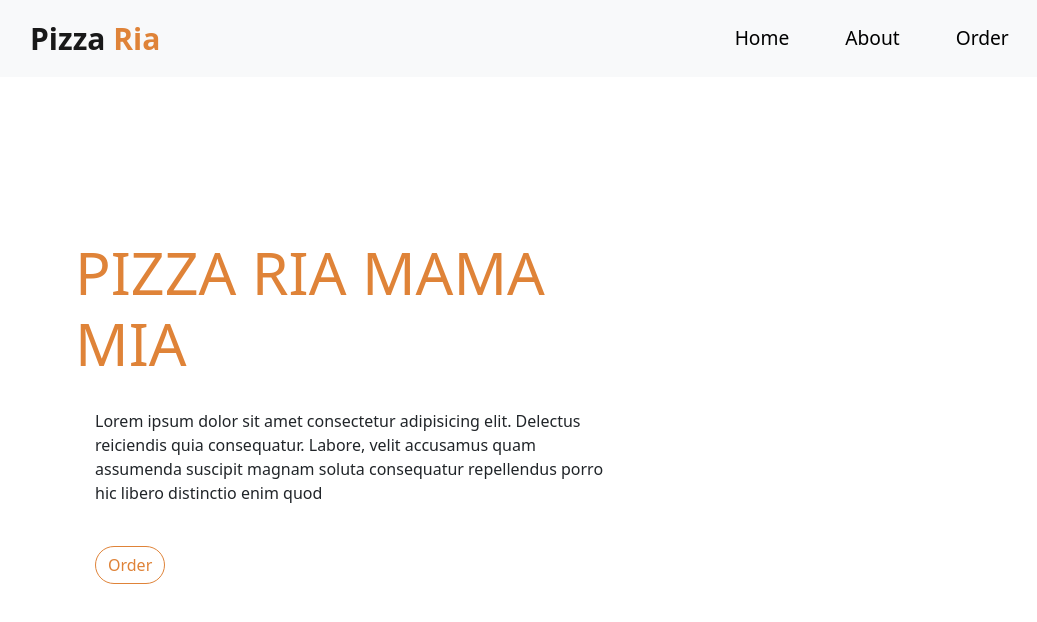
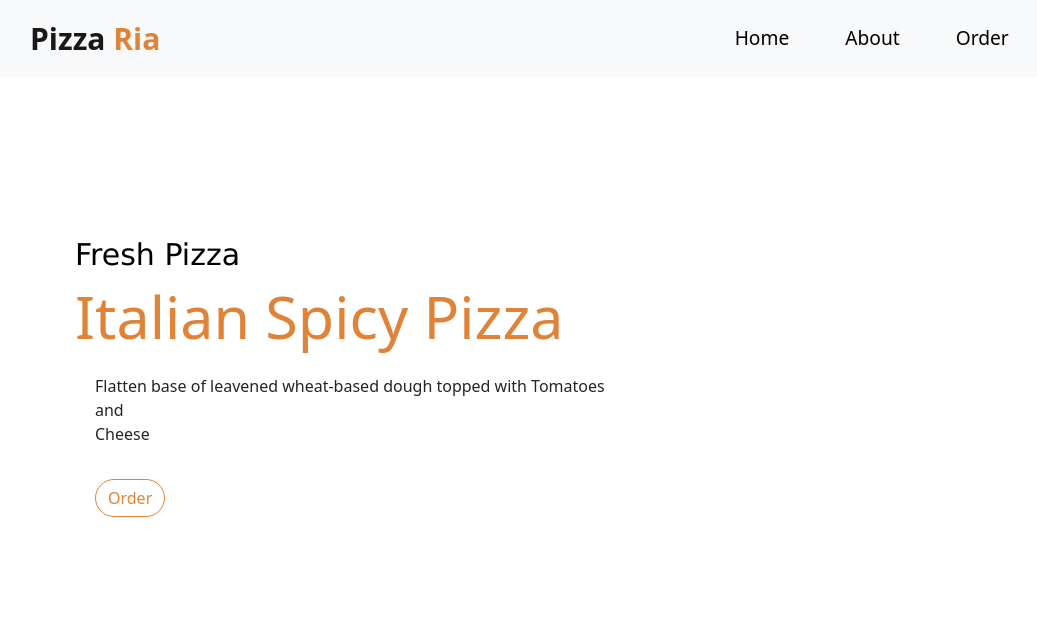
Before and after one commit to Hussein-omar-osman/pizza-project, a plain HTML site: page index.html in a window 1280 px wide. Shown: the whole page, without its empty margins (7-1044 px from the left). Drawn offline with nearby package versions, Linux system fonts and the light colour scheme.

Commit message:
edditing text of intro

```diff
--- a/index.html
+++ b/index.html
@@ -42,12 +42,12 @@
     <div id="intro" class="container">
       <div class="row">
         <div id="des" class="col-6">
-          <h1>PIZZA RIA MAMA MIA</h1>
+          <h3>Fresh Pizza</h3>
+          <h1>Italian Spicy Pizza</h1>
           <p>
-            Lorem ipsum dolor sit amet consectetur adipisicing elit. Delectus
-            reiciendis quia consequatur. Labore, velit accusamus quam assumenda
-            suscipit magnam soluta consequatur repellendus porro hic libero
-            distinctio enim quod
+            Flatten base of leavened wheat-based dough topped with Tomatoes and
+            <br />
+            Cheese
           </p>
           <button type="button" class="btn btn-outline-warning">Order</button>
         </div>
--- a/syle.css
+++ b/syle.css
@@ -33,11 +33,17 @@
   color: #df8338;
   font-size: 3.7rem;
 }
+#intro #des h3 {
+  color: black;
+  font-family: "Lucida Sans", "Lucida Sans Regular", "Lucida Grande",
+    "Lucida Sans Unicode", Geneva, Verdana, sans-serif;
+  font-size: 30px;
+}
 #intro #des .btn {
   border: 1.7px solid #df8338;
   color: #df8338;
   border-radius: 25px;
-  margin-top: 25px;
+  margin-top: 17px;
   margin-left: 20px;
 }
 
@@ -46,7 +52,7 @@
   color: white;
 }
 #intro #des p {
-  margin-top: 30px;
+  margin-top: 22px;
   font-size: 1rem;
   margin-left: 20px;
 }
```
